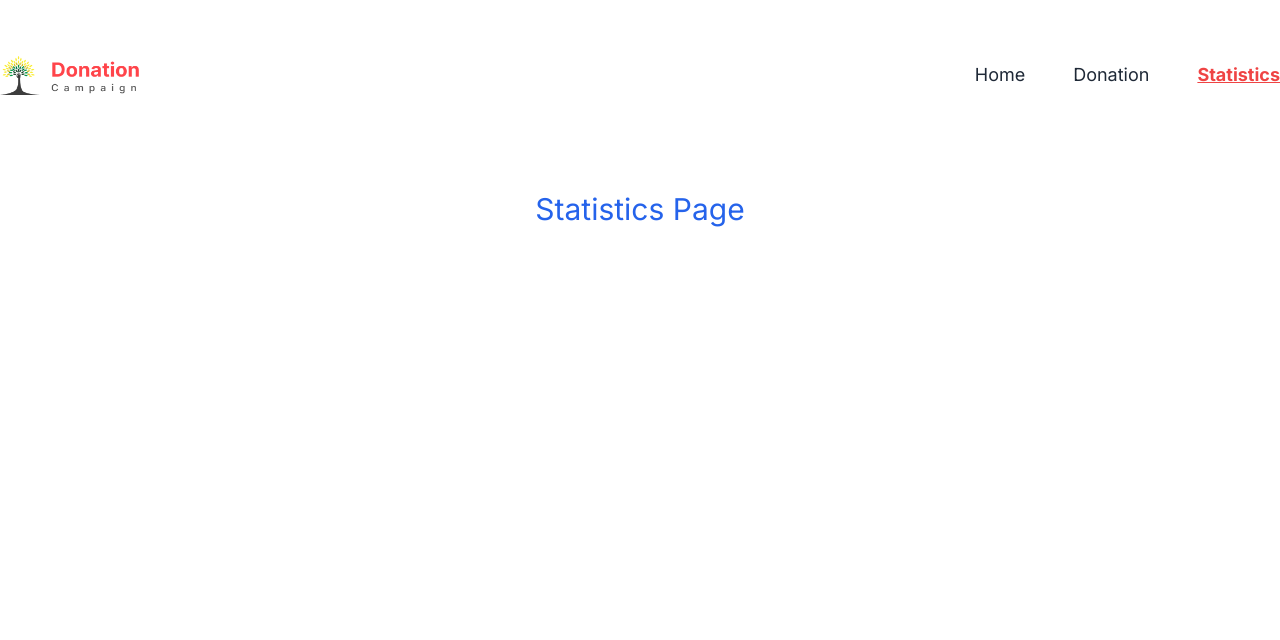
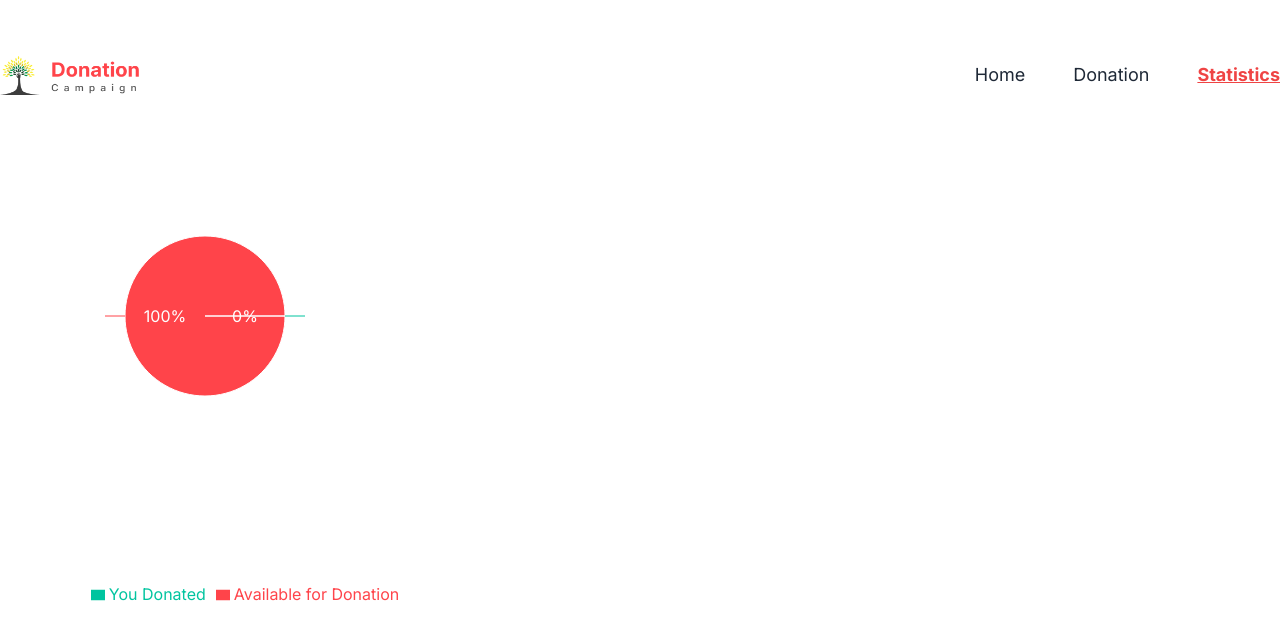
Before and after one commit to frustrated018/B8A8, a React (Vite) app: page /statistics in a window 1280 px wide. Shown: the top 640 px of the page. Built offline with nearby package versions, Linux system fonts and the light colour scheme.

Commit message:
Done with be basic Pie chart using recharts

```diff
--- a/package.json
+++ b/package.json
@@ -14,6 +14,7 @@
     "react": "^18.2.0",
     "react-dom": "^18.2.0",
     "react-toastify": "^9.1.3",
+    "recharts": "^2.8.0",
     "sweetalert": "^2.1.2"
   },
   "devDependencies": {
--- a/src/Pages/Statistics/Statistics.jsx
+++ b/src/Pages/Statistics/Statistics.jsx
@@ -1,9 +1,17 @@
+import ThePie from "./ThePie";
+
 const Statistics = () => {
+  const donatedItem = JSON.parse(localStorage.getItem("donated")) || [];
+  const donationsInLocalStorage = donatedItem.length;
+
+  const totalDonations = 12;
+  const donationsNotInLocalStorage = totalDonations - donationsInLocalStorage;
   return (
-    <div>
-      <h2 className="text-center text-3xl text-blue-600 my-20">
-        Statistics Page
-      </h2>
+    <div className=" mx-auto">
+      <ThePie
+        donationsInLocalStorage={donationsInLocalStorage}
+        donationsNotInLocalStorage={donationsNotInLocalStorage}
+      ></ThePie>
     </div>
   );
 };
--- /dev/null
+++ b/src/Pages/Statistics/ThePie.jsx
@@ -0,0 +1,68 @@
+import { PieChart, Pie, Cell, Tooltip, Legend } from "recharts";
+import PropTypes from "prop-types";
+
+const ThePie = ({ donationsInLocalStorage, donationsNotInLocalStorage }) => {
+  const data = [
+    { name: "You Donated", value: donationsInLocalStorage },
+    {
+      name: "Available for Donation",
+      value: donationsNotInLocalStorage,
+    },
+  ];
+
+  const COLORS = ["#00C49F", "#FF444A"];
+
+  const RADIAN = Math.PI / 180;
+  const renderCustomizedLabel = ({
+    cx,
+    cy,
+    midAngle,
+    innerRadius,
+    outerRadius,
+    percent,
+  }) => {
+    const radius = innerRadius + (outerRadius - innerRadius) * 0.5;
+    const x = cx + radius * Math.cos(-midAngle * RADIAN);
+    const y = cy + radius * Math.sin(-midAngle * RADIAN);
+
+    return (
+      <text
+        x={x}
+        y={y}
+        fill="white"
+        textAnchor="middle"
+        dominantBaseline="central"
+      >
+        {`${(percent * 100).toFixed(0)}%`}
+      </text>
+    );
+  };
+
+  return (
+    <PieChart width={500} height={500}>
+      <Pie
+        data={data}
+        cx={200}
+        cy={200}
+        innerRadius={0} // Set innerRadius to 0 for a filled circle
+        outerRadius={80}
+        fill="#8884d8"
+        dataKey="value"
+        label={renderCustomizedLabel}
+      >
+        {data.map((entry, index) => (
+          <Cell key={`cell-${index}`} fill={COLORS[index]} />
+        ))}
+      </Pie>
+      <Tooltip />
+      <Legend />
+    </PieChart>
+  );
+};
+
+ThePie.propTypes = {
+  donationsInLocalStorage: PropTypes.number,
+  donationsNotInLocalStorage: PropTypes.number,
+};
+
+export default ThePie;
--- a/src/Router/Router.jsx
+++ b/src/Router/Router.jsx
@@ -24,7 +24,6 @@ const Router = createBrowserRouter([
             {
                 path: "/statistics",
                 element:<Statistics></Statistics>,
-                loader: () => fetch('/campaigns.json')
             },
             {
                 path: "/campaign/:id",
```
Also changed, not shown: 1 other file (tests, documents, lock files or other folders).
